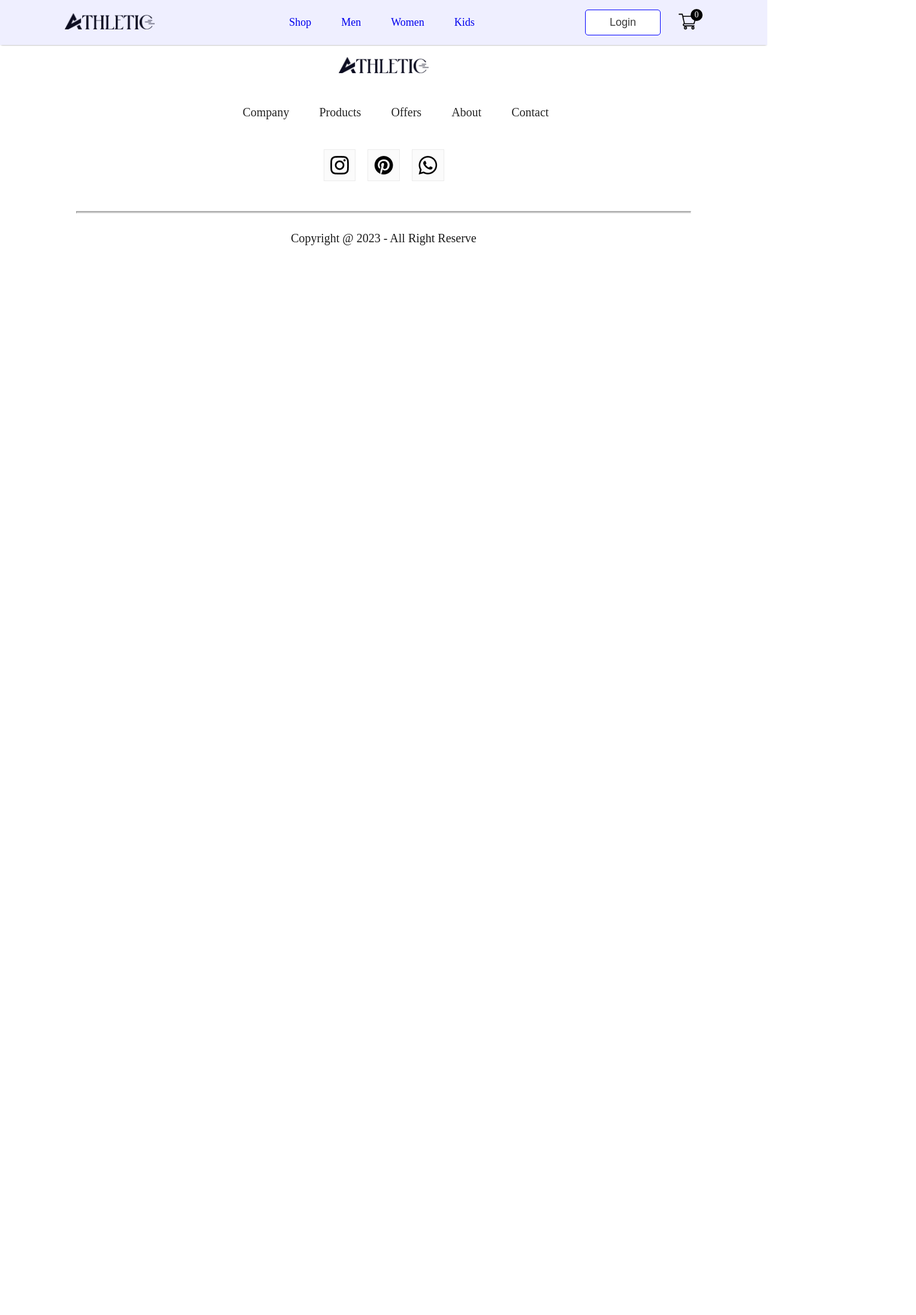
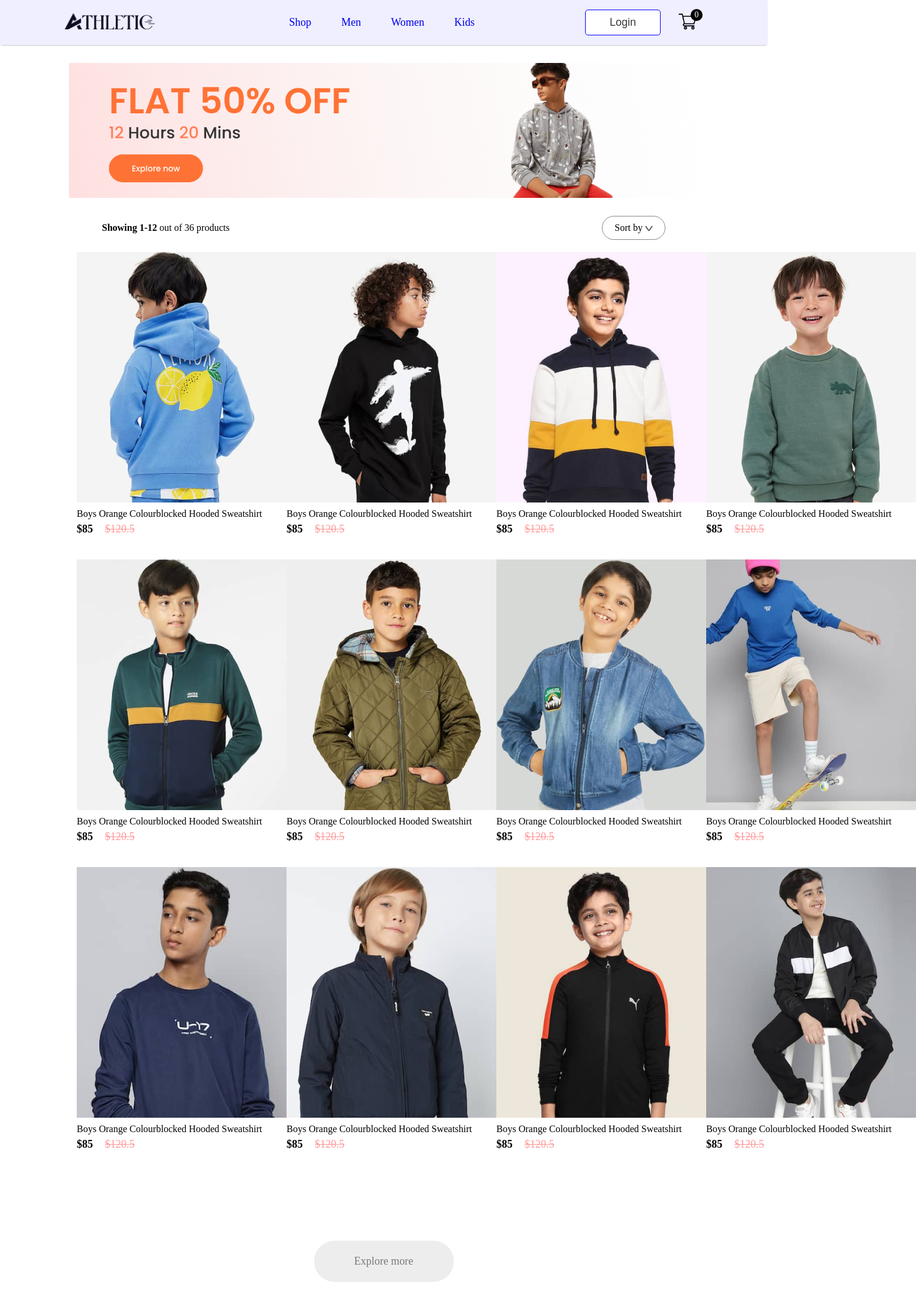
Before and after one commit to mehu-hub/athletic-fashion, a React (Create React App) app: page /kids in a window 1280 px wide. Shown: the top 2193 px of the page at 60% size, 1528 px wide, since content can reach past the window. Before the commit the page ends 800 px from the top, so only its background shows below. Built offline with nearby package versions, Linux system fonts and the light colour scheme.

Commit message:
Shop Category Complete

```diff
--- a/src/App.js
+++ b/src/App.js
@@ -8,6 +8,9 @@
 import Cart from './Pages/Cart';
 import LoginSignup from './Pages/LoginSignup';
 import Footer from './Components/Footer/Footer';
+import men_banner from './Components/Assets/banner_mens.png'
+import women_banner from './Components/Assets/banner_women.png'
+import kids_banner from './Components/Assets/banner_kids.png'
 
 function App() {
   return (
@@ -16,9 +19,26 @@
         <Navbar />
         <Routes>
           <Route path='/' element={<Shop />} />
-          <Route path='/mens' element={<ShopCategory category="men" />} />
-          <Route path='/womens' element={<ShopCategory category="women" />} />
-          <Route path='/kids' element={<ShopCategory category="kid" />} />
+          <Route
+            path='/mens'
+            element={<ShopCategory
+              banner={men_banner}
+              category="men" />}
+          />
+
+          <Route
+            path='/womens'
+            element={<ShopCategory
+              banner={women_banner}
+              category="women" />}
+          />
+
+          <Route
+            path='/kids'
+            element={<ShopCategory
+              banner={kids_banner}
+              category="kid" />}
+          />
 
           <Route path="/product" element={<Product />}>
             <Route path=':productId' element={<Product />} />
@@ -27,7 +47,7 @@
           <Route path='/cart' element={<Cart />} />
           <Route path='/login' element={<LoginSignup />} />
         </Routes>
-        <Footer/>
+        <Footer />
       </BrowserRouter>
     </div>
   );
--- /dev/null
+++ b/src/Contex/ShopContext.jsx
@@ -0,0 +1,16 @@
+import React, { createContext } from "react";
+import all_product from '../Components/Assets/all_product'
+
+export const ShopContext = createContext(null);
+
+const ShopContextProvider = (props) => {
+    const contextValue = { all_product }
+
+    return (
+        <ShopContext.Provider value={contextValue}>
+            {props.children}
+        </ShopContext.Provider>
+    )
+}
+
+export default ShopContextProvider;
--- /dev/null
+++ b/src/Pages/CSS/ShopCategory.css
@@ -0,0 +1,44 @@
+.shopcategory-banner{
+    display: block;
+    margin: 30px auto;
+    width: 82%;
+}
+
+.shopcategory-indexSort{
+    display: flex;
+    margin: 0px 170px;
+    justify-content: space-between;
+    align-items: center;
+}
+
+.shopcategory-sort{
+    padding: 10px 20px;
+    border-radius: 40px;
+    border: 1px solid #888;
+}
+
+.shopcategory-indexSort p span{
+    font-weight: 600;
+}
+
+.shopcategory-products{
+    margin-top: 20px;
+    margin-left: 10%;
+    margin-right: 10%;
+    display: grid;
+    grid-template-columns: repeat(4, 1fr);
+    row-gap: 40px;
+}
+.shopcategory-loadmore{
+    display: flex;
+    justify-content: center;
+    align-items: center;
+    margin: 150px auto;
+    width: 233px;
+    height: 69px;
+    border-radius: 75px;
+    background: #ededed;
+    color: #787878;
+    font-size: 18px;
+    font-weight: 500;
+}
--- a/src/Pages/ShopCategory.jsx
+++ b/src/Pages/ShopCategory.jsx
@@ -1,9 +1,44 @@
-import React from 'react';
+import React, { useContext } from 'react';
+import './CSS/ShopCategory.css'
+import { ShopContext } from '../Contex/ShopContext'
+import dropdownIcon from '../Components/Assets/dropdown_icon.png'
+import Item from '../Components/Item/Item'
 
-const ShopCategory = () => {
+const ShopCategory = (props) => {
+    const { all_product } = useContext(ShopContext)
     return (
-        <div>
-
+        <div className='shop-category'>
+            <img className='shopcategory-banner' src={props.banner} alt="" />
+            <div className="shopcategory-indexSort">
+                <p>
+                    <span>Showing 1-12</span> out of 36 products
+                </p>
+                <div className="shopcategory-sort">
+                    Sort by <img src={dropdownIcon} alt="" />
+                </div>
+            </div>
+            <div className="shopcategory-products">
+                {
+                    all_product.map((item, i) => {
+                        if (props.category === item.category) {
+                            return <Item
+                                key={i}
+                                id={item.id}
+                                name={item.name}
+                                image={item.image}
+                                new_price={item.new_price}
+                                old_price={item.old_price}
+                            />
+                        }
+                        else{
+                            return null;
+                        }
+                    })
+                }
+            </div>
+            <div className="shopcategory-loadmore">
+                Explore more
+            </div>
         </div>
     );
 };
--- a/src/index.js
+++ b/src/index.js
@@ -3,12 +3,14 @@
 import './index.css';
 import App from './App';
 import reportWebVitals from './reportWebVitals';
+import ShopContextProvider from './Contex/ShopContext';
 
 const root = ReactDOM.createRoot(document.getElementById('root'));
 root.render(
-  <React.StrictMode>
+  <ShopContextProvider>
     <App />
-  </React.StrictMode>
+  </ShopContextProvider>
+
 );
 
 // If you want to start measuring performance in your app, pass a function
```
